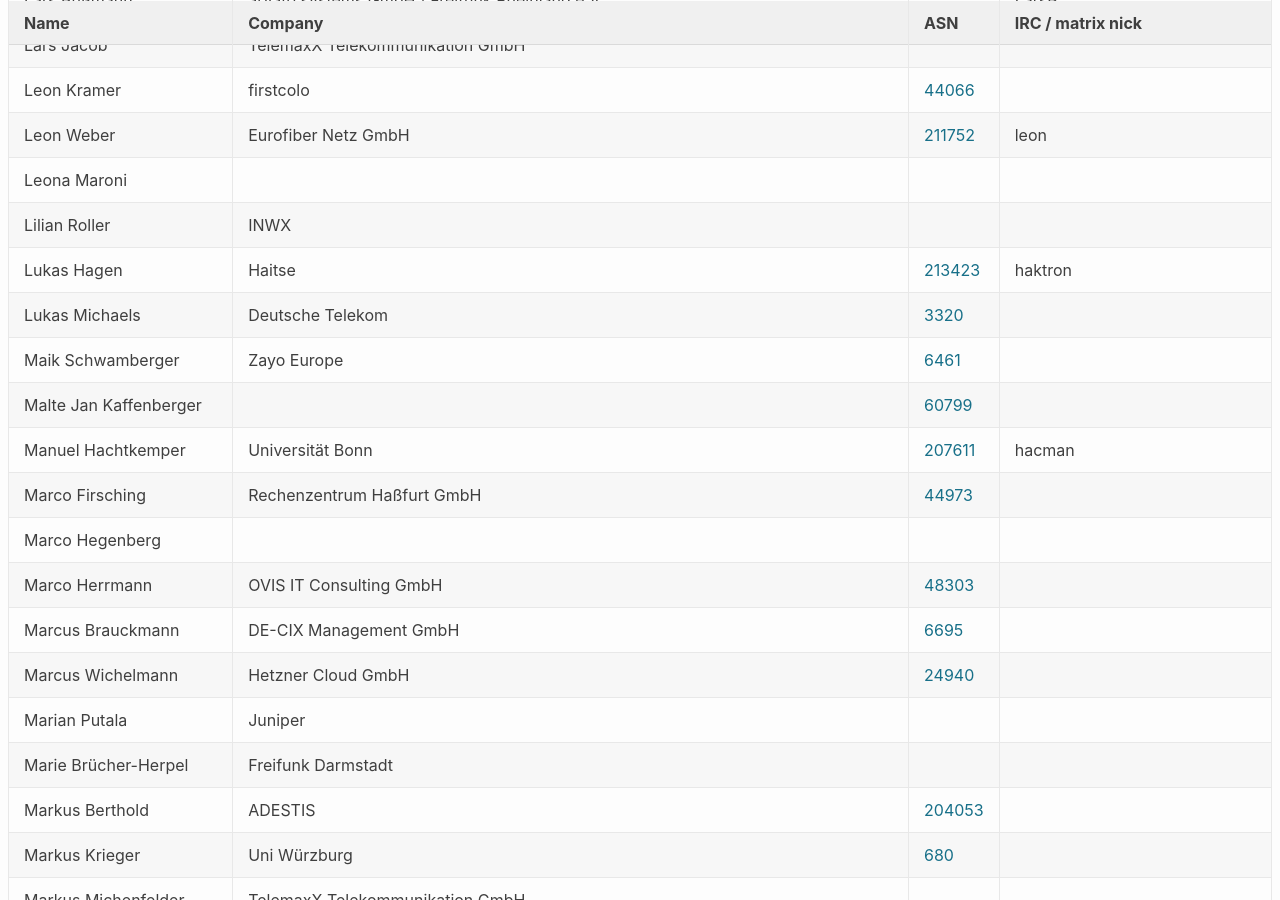
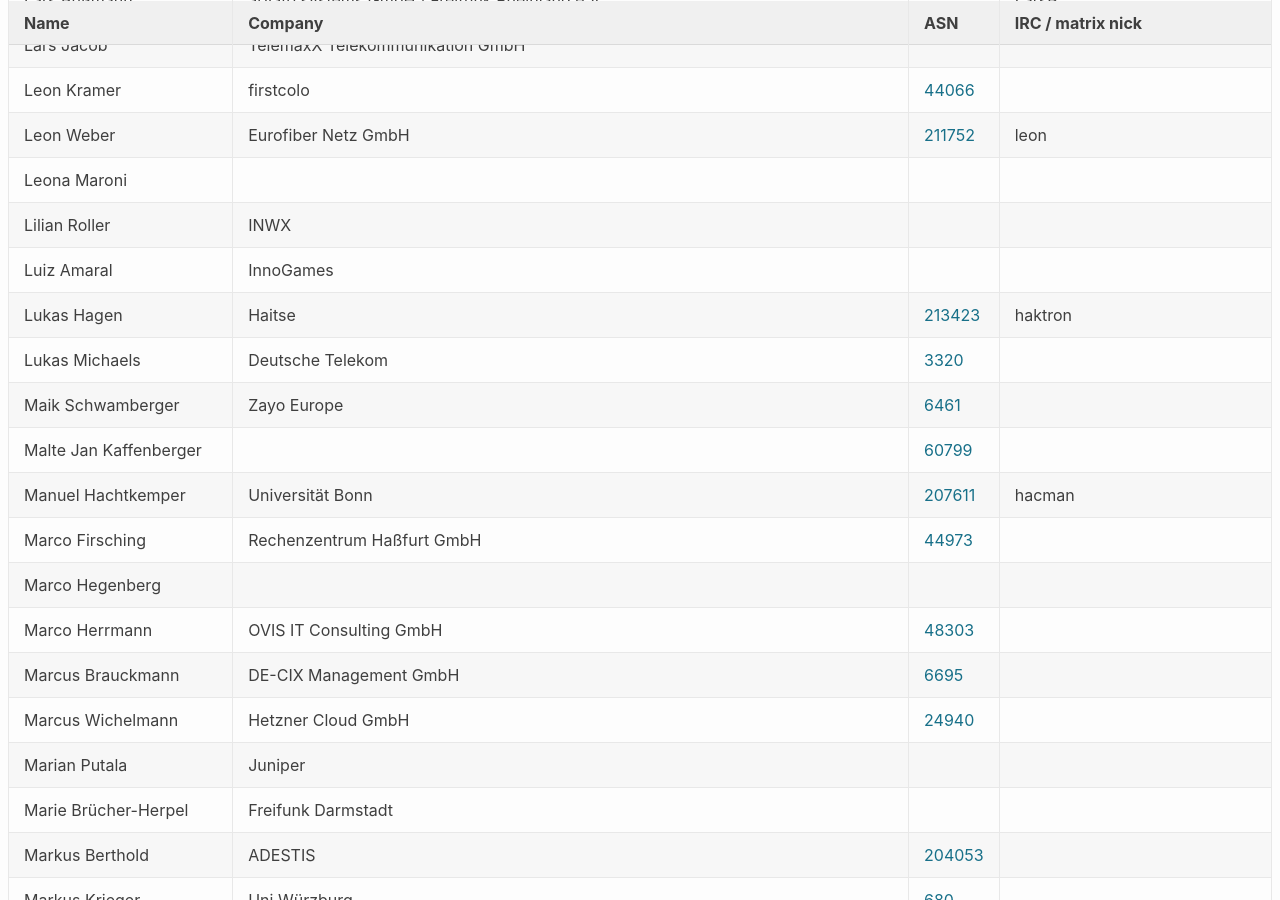
Before and after one commit to denog/pretix-attendeelist, a Jekyll site: the page built from denog17/index.markdown, in a window 1280 px wide and 900 px high, scrolled down 3013 px. Built offline with Jekyll 4.4.1, drawn with Linux system fonts in a browser that asks for light colours.

Commit message:
Latest data: Tue Jun 24 13:01:25 UTC 2025

```diff
--- a/_data/attendees_denog17_onsite.json
+++ b/_data/attendees_denog17_onsite.json
@@ -404,6 +404,12 @@
   {
     "name": "Lilian Roller",
     "company": "INWX",
+    "irc": null,
+    "asn": null
+  },
+  {
+    "name": "Luiz Amaral",
+    "company": "InnoGames",
     "irc": null,
     "asn": null
   },
```
